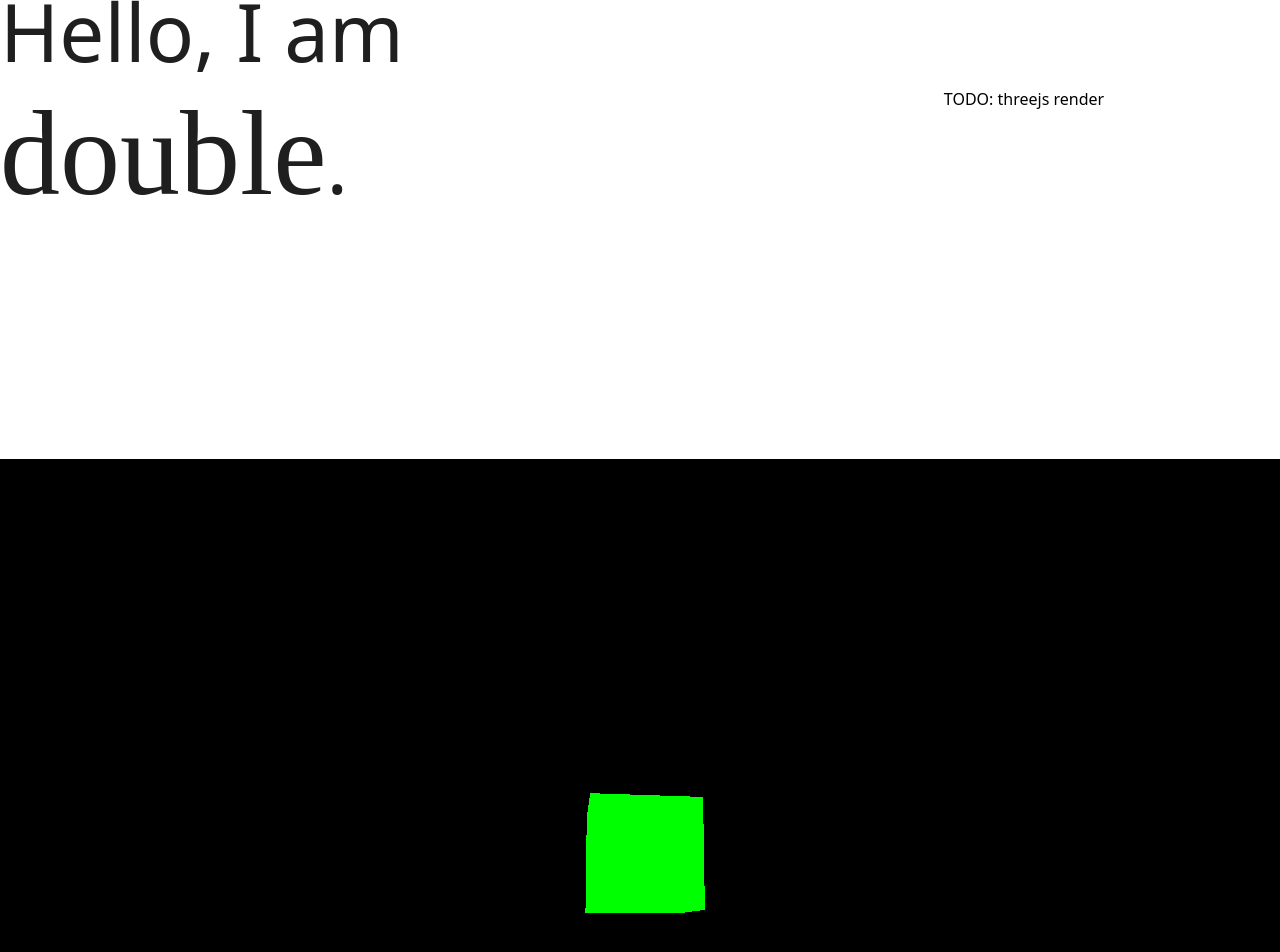
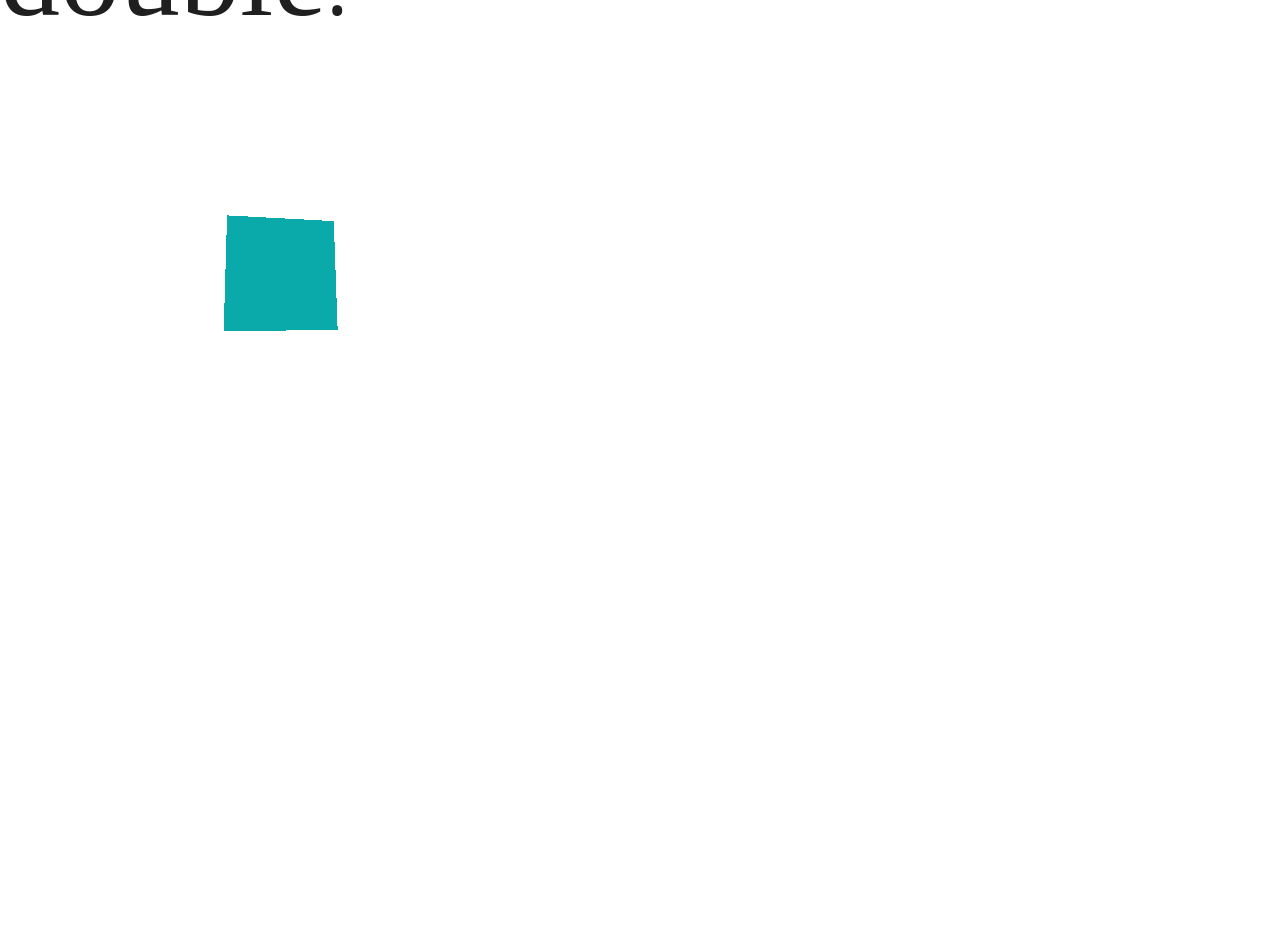
Before and after one commit to dobhela/dobhela.xyz, a Vue app: page / in a window 1280 px wide. Shown: the part 334-1286 px from the top of the page. After the commit the page ends 800 px from the top, so only its background shows below. Built offline with nearby package versions, Linux system fonts and the light colour scheme.

Commit message:
spinny boye

```diff
--- a/src/components/Canvas.vue
+++ b/src/components/Canvas.vue
@@ -1,7 +1,5 @@
 <template>
-    <div id="canvas">TODO: threejs render</div>
-
-
+    <div id="canvas"></div>
 </template>
 
 <script>
@@ -12,18 +10,18 @@
             const scene = new THREE.Scene();
 			const camera = new THREE.PerspectiveCamera( 75, window.innerWidth / window.innerHeight, 0.1, 1000 );
 
-			const renderer = new THREE.WebGLRenderer();
-			renderer.setSize( window.innerWidth, window.innerHeight );
-			document.body.appendChild( renderer.domElement );
+			const renderer = new THREE.WebGLRenderer( { alpha: true });
+			renderer.setSize( 550, 350 );
+			document.getElementById('canvas').appendChild( renderer.domElement );
 
-			const geometry = new THREE.BoxGeometry( 1, 1, 1 );
-			const material = new THREE.MeshBasicMaterial( { color: 0x00ff00 } );
+			const geometry = new THREE.BoxGeometry(2, 2, 2 );
+			const material = new THREE.MeshBasicMaterial( { color: 0xaaaaa } );
 			const cube = new THREE.Mesh( geometry, material );
 			scene.add( cube );
 
 			camera.position.z = 5;
 
-			function animate() {
+			const animate = () => {
 				requestAnimationFrame( animate );
 
 				cube.rotation.x += 0.01;
@@ -36,9 +34,3 @@
         }
     }
 </script>
-
-<style>
-    canvas {
-        position: relative;
-    }
-</style>
```
